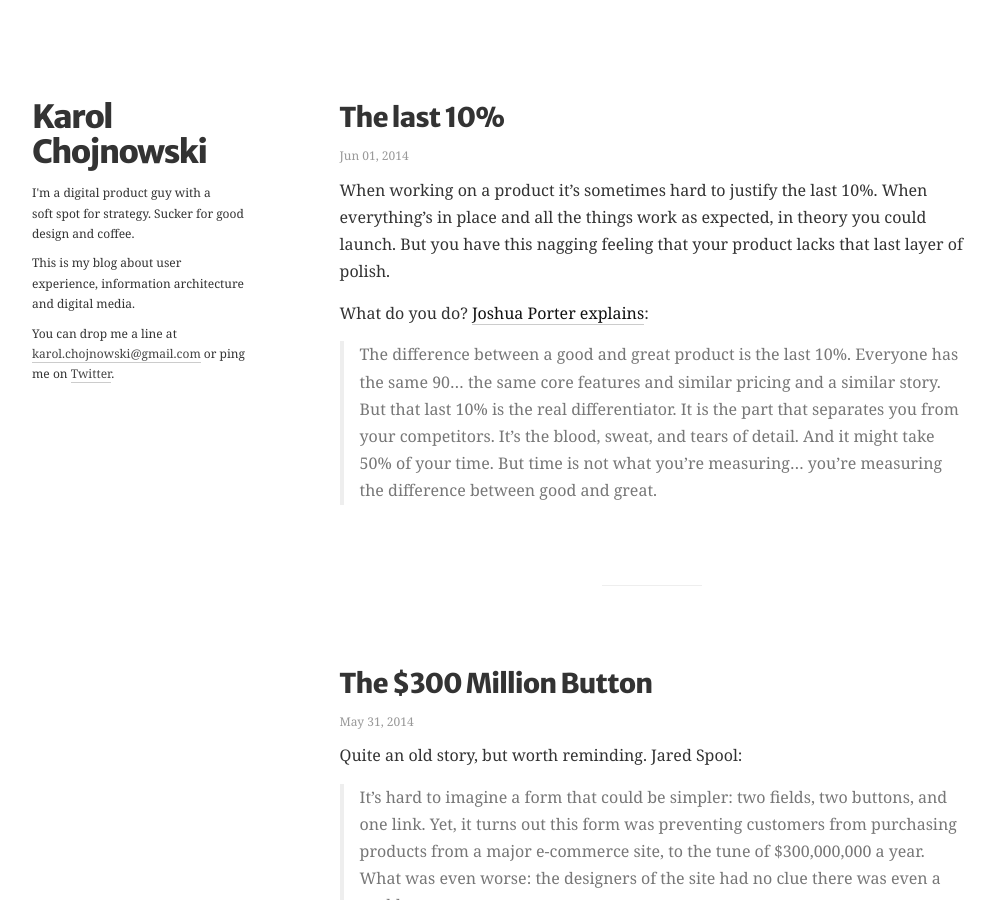
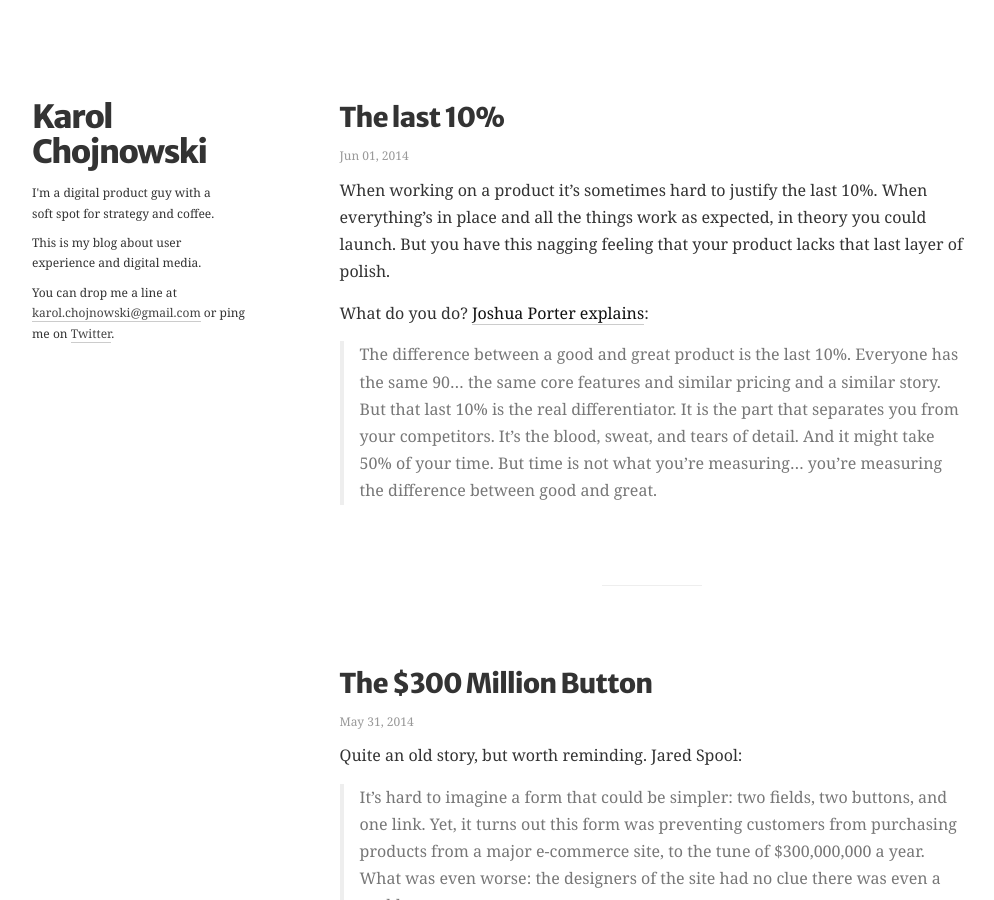
Before and after one commit to KarolChojnowski/KarolOnJekyll, a Jekyll site: the page built from index.html, in a window 1280 px wide and 900 px high. Shown: the whole window, without its empty margins (142-1136 px from the left). Built offline with Jekyll 4.4.1, drawn with Linux system fonts in a browser that asks for light colours; Markdown is read by kramdown in place of the engine named in the settings; the list of posts is cut into pages by our own code.

Commit message:
Bio tweaks.

```diff
--- a/_includes/header.html
+++ b/_includes/header.html
@@ -18,8 +18,8 @@
     <div id="nav">
         <div id="logo"><a href="/" title="Karol Chojnowski - Home">Karol Chojnowski</a></div>
         <div id="info" class="clearfix">
-            <p>I'm a digital product guy with a soft&nbsp;spot for strategy. Sucker for good design and coffee.</p>
-            <p>This is my blog about user experience, information architecture and digital media.</p>
+            <p>I'm a digital product guy with a soft&nbsp;spot for strategy and coffee.</p>
+            <p>This is my blog about user experience and digital media.</p>
             <p>You can drop me a line at <a href="mailto:karol.chojnowski@gmail.com">karol.chojnowski@gmail.com</a> or ping me on <a href="http://www.twitter.com/karolchojnowski">Twitter</a>.</p>
         </div>
     </div>
```
